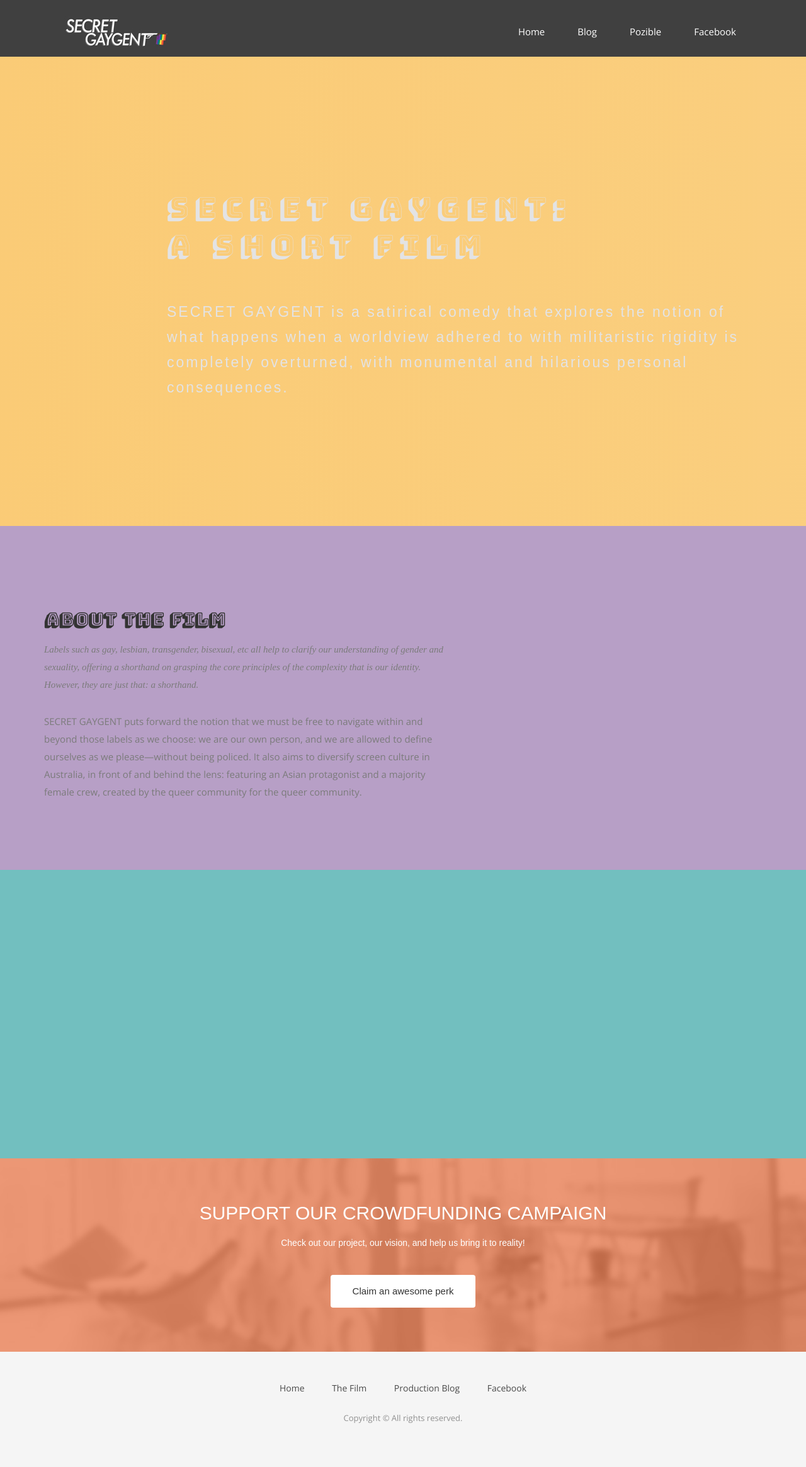
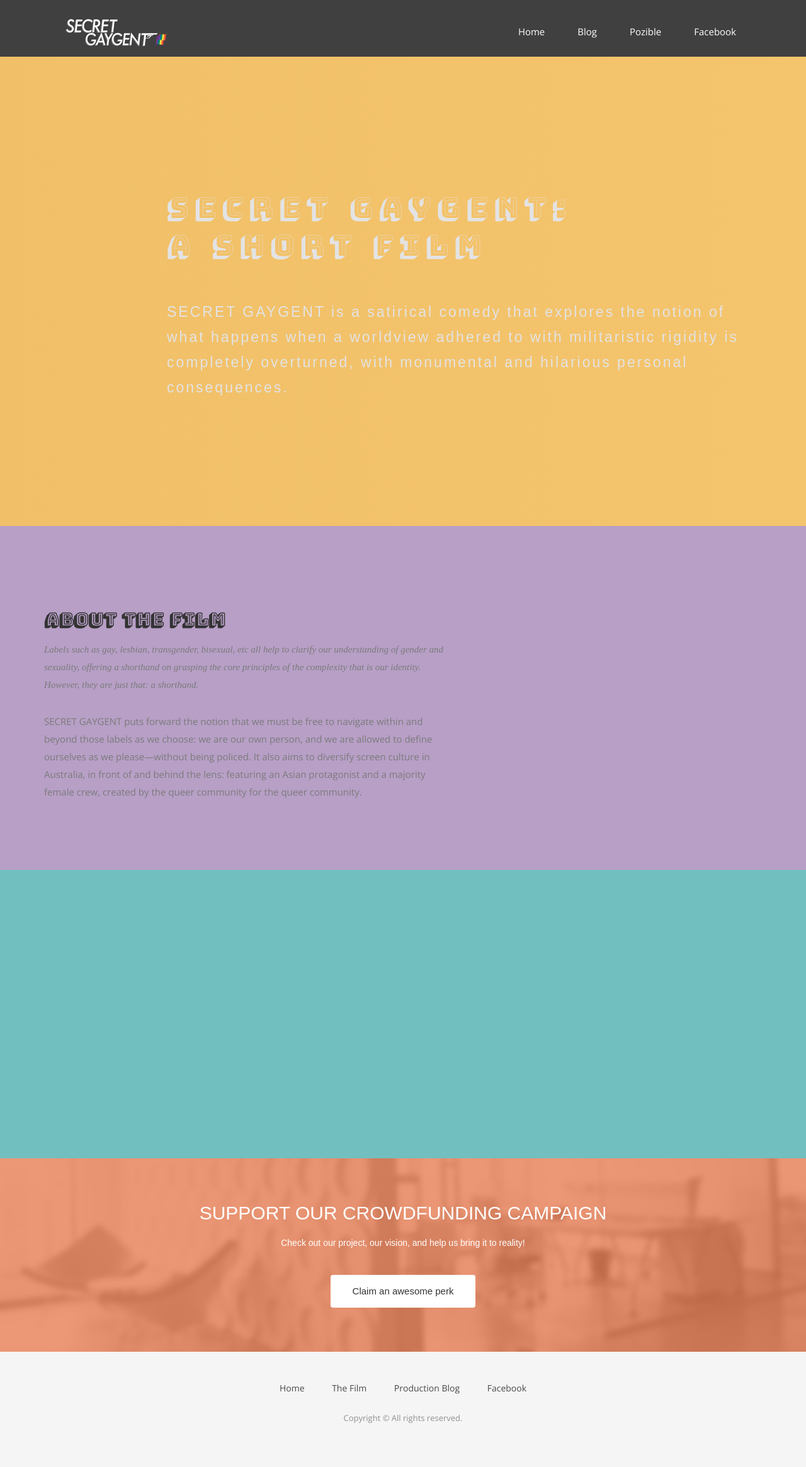
Before and after one commit to thewonglab/secret, a Jekyll site: the page built from index.html, in a window 1280 px wide. Shown: the whole page at 63% size. Built offline with Jekyll 4.4.1, drawn with Linux system fonts in a browser that asks for light colours; nearby versions of some CDN libraries; some web fonts are replaced; grey boxes are pictures that could not be loaded.

Commit message:
Update airspace.css

```diff
--- a/css/airspace.css
+++ b/css/airspace.css
@@ -118,7 +118,7 @@
   width: 100%;
   height: 100%;
   /*background: linear-gradient(to left, #8b86a3, #322e40);*/
-  background: linear-gradient(to left, #f9c25e, #f9be54);
+  background: linear-gradient(to left, #f2b648, #edb042);
   opacity: 0.8;
 }
 #slider .block {
@@ -167,6 +167,7 @@
   margin: 0;
 }
 #intro .post p {
+  font-family: 'Bungee Shade';
   color: #7B7B7B;
   padding-top: 20px;
 }
```
